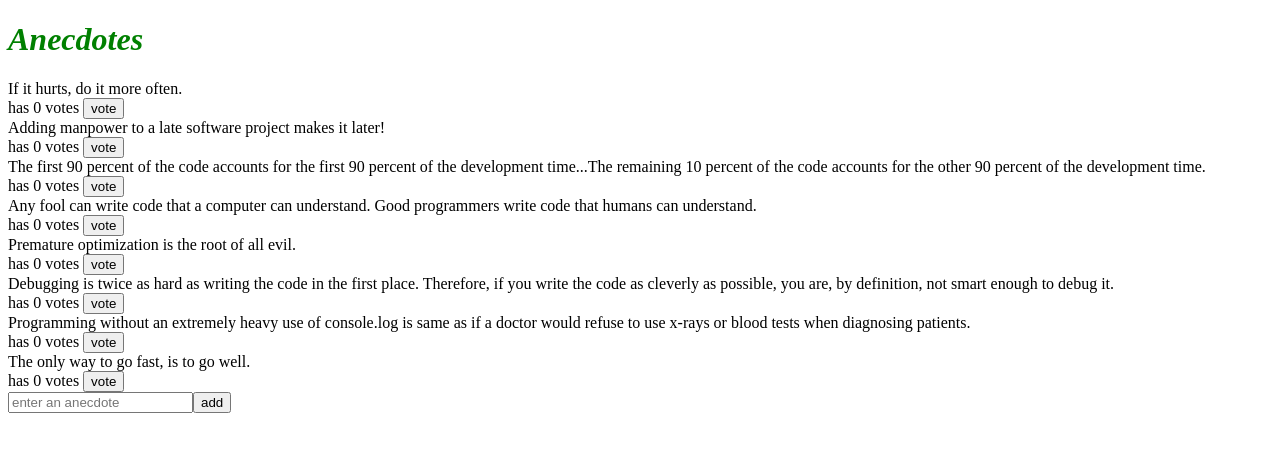
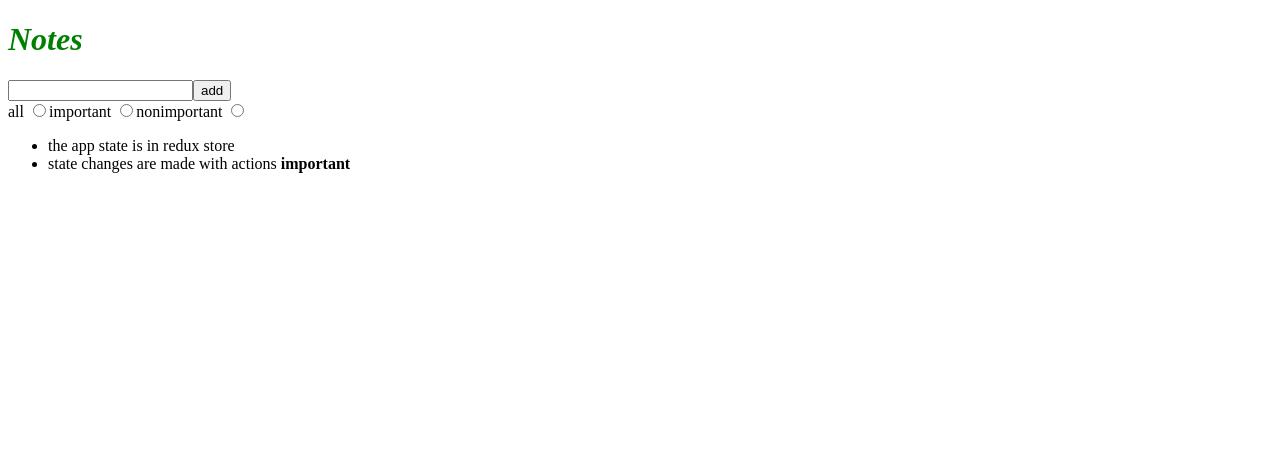
Before and after one commit to OvisMaximus/fullstack_tutorial, a React (Vite) app in the folder frontend/: page / in a window 1280 px wide. Shown: the top 452 px of the page. Built offline with nearby package versions, Linux system fonts and the light colour scheme.

Commit message:
https://fullstackopen.com/en/part6/many_reducers#store-with-complex-state

```diff
--- a/frontend/src/components/NotesApp.redux.jsx
+++ b/frontend/src/components/NotesApp.redux.jsx
@@ -1,10 +1,14 @@
-import { createStore } from 'redux'
-import {createNote, toggleImportanceOf} from '../reducers/noteReducer.js'
-import noteReducer from '../reducers/noteReducer.js'
-import { useSelector, useDispatch } from 'react-redux'
+import {createStore} from 'redux'
+import noteReducer, {createNote, toggleImportanceOf} from '../reducers/noteReducer.js'
 import NewNote from "./NewNote.redux.jsx";
+import NotesList from "./NotesList.jsx";
 
-const initStore = () => {
+
+// TODO https://fullstackopen.com/en/part6/many_reducers#combined-reducers
+
+
+
+export const initStore = () => {
     const store = createStore(noteReducer)
 
     console.log('store state 0', store.getState())
@@ -19,40 +23,25 @@ const initStore = () => {
     return store
 }
 
-const Note = ({ note, handleClick }) => {
-    return(
-        <li onClick={handleClick}>
-            {note.content}
-            <strong> {note.important ? 'important' : ''}</strong>
-        </li>
-    )
-}
-
 const Notes = () => {
-    const dispatch = useDispatch()
-    const notes = useSelector(state => state)
-
-
+    const filterSelected = (value) => {
+        console.log(value)
+    }
     return (
         <div>
             <h1>Notes</h1>
             <NewNote/>
-            <ul>
-                {notes.map(note =>
-                    <Note
-                        key={note.id}
-                        note={note}
-                        handleClick={() =>
-                            dispatch(toggleImportanceOf(note.id))
-                        }
-                    />
-                )}
-            </ul>
+            <div>
+                all          <input type="radio" name="filter"
+                                    onChange={() => filterSelected('ALL')} />
+                important    <input type="radio" name="filter"
+                                    onChange={() => filterSelected('IMPORTANT')} />
+                nonimportant <input type="radio" name="filter"
+                                    onChange={() => filterSelected('NONIMPORTANT')} />
+            </div>
+            <NotesList/>
         </div>
     )
 }
 
-export {
-    Notes,
-    initStore
-}
+export default Notes
--- /dev/null
+++ b/frontend/src/components/NotesList.jsx
@@ -0,0 +1,31 @@
+import {useDispatch, useSelector} from "react-redux";
+import {toggleImportanceOf} from "../reducers/noteReducer.js";
+
+const Note = ({note, handleClick}) => {
+    return (
+        <li onClick={handleClick}>
+            {note.content}
+            <strong> {note.important ? 'important' : ''}</strong>
+        </li>
+    )
+}
+
+const NotesList = () => {
+    const dispatch = useDispatch()
+    const notes = useSelector(state => state)
+    return (
+        <ul>
+            {notes.map(note =>
+                <Note
+                    key={note.id}
+                    note={note}
+                    handleClick={() =>
+                        dispatch(toggleImportanceOf(note.id))
+                    }
+                />
+            )}
+        </ul>
+    )
+}
+
+export default NotesList
--- a/frontend/src/main.jsx
+++ b/frontend/src/main.jsx
@@ -3,8 +3,7 @@ import React, {StrictMode} from 'react'
 import ReactDOM from 'react-dom/client'
 import {Provider} from 'react-redux'
 
-import Anecdotes from './components/Anecdotes.jsx'
-import {initStore} from "./components/Anecdotes.jsx"
+import Notes, {initStore} from './components/NotesApp.redux.jsx'
 
 const root = ReactDOM.createRoot(document.getElementById('root'))
 
@@ -13,7 +12,7 @@ const store = initStore()
 root.render (
     <StrictMode>
         <Provider store={store}>
-            <Anecdotes/>
+            <Notes/>
         </Provider>
     </StrictMode>
 )
```
